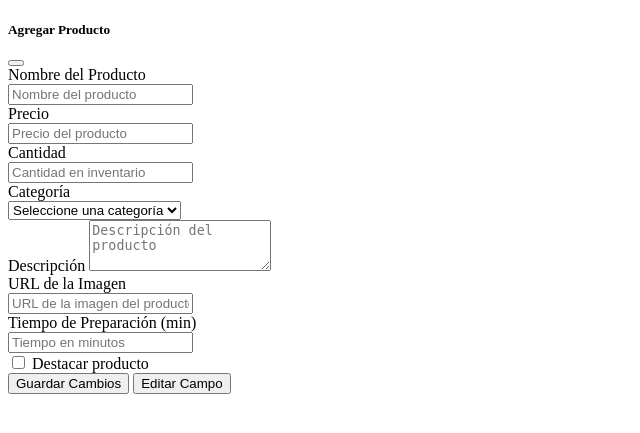
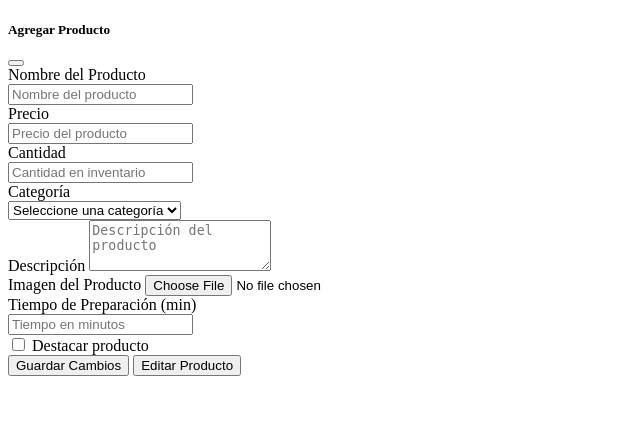
Before and after one commit to Ju-seph/dcarbys, a Flask app: template templates/views/inventario/productos.html in a window 1280 px wide. Shown: the part 49-482 px from the top of the page, without its empty margins (0-640 px from the left). Run offline with Flask 3, Linux system fonts and the light colour scheme; the template is opened without the code that fills it, so the values that code supplies are empty; parts of the project's set-up code (start-up, migrations or seed data) failed here and were passed over.

Commit message:
buscando como guardar imagenes

```diff
--- a/controllers/ctl_productos.py
+++ b/controllers/ctl_productos.py
@@ -1,44 +1,45 @@
-from flask import render_template, session, redirect, url_for, abort,jsonify,json, flash
+from flask import render_template, session, redirect, url_for, abort, jsonify, json, flash
+from werkzeug.utils import secure_filename
+import time
 from database.mongodb import Mongodb
-import controllers.ctl_encrypt as ctl_encrypt
-from controllers.ctl_encrypt import encrypt, decrypt
 from bson.objectid import ObjectId
 from models.Producto import Producto
+import os
 
-import re
+# Configuración de la carpeta de subida
+UPLOAD_FOLDER = 'public/img'
+ALLOWED_EXTENSIONS = {'png', 'jpg', 'jpeg', 'gif'}
 
+# Base de datos
 db = Mongodb().db()
+
+# Verificar si la extensión es válida
+def allowed_file(filename):
+    return '.' in filename and filename.rsplit('.', 1)[1].lower() in ALLOWED_EXTENSIONS
+
 
 def ver_productos(request):
     if request.method == 'POST':
         try:
-            # Obtener todos los productos desde la base de datos
             productos = db.productos.find()
             lista_productos = list(productos)
 
-            # Formatear los datos para ser compatibles con DataTables
             for producto in lista_productos:
-                producto["_id"] = str(producto["_id"])  # Convertir ObjectId a string
+                producto["_id"] = str(producto["_id"])
 
             datos = {"data": lista_productos}
             return json.dumps(datos, default=str), 200
 
         except Exception as e:
-            # Manejar errores y devolver un mensaje
             print(f"Error al obtener los productos: {e}")
             return jsonify({"message": f"Error al obtener los productos: {e}"}), 500
-    else:
-        return jsonify({"message": "Petición Incorrecta"}), 405
 
-
-
+    return jsonify({"message": "Petición Incorrecta"}), 405
 
 
 def save_product(request):
-    # Inicializar el diccionario de respuesta
     response = {"status": "error", "message": "", "data": None}
 
-    # Verificar si el método de la solicitud es POST
     if request.method == 'POST':
         try:
             # Obtener datos del formulario
@@ -48,30 +49,39 @@
             status = request.form.get("u_status")
             categoria = request.form.get("u_categoria")
             descripcion = request.form.get("u_descripcion")
-            imagen_url = request.form.get("u_imagen_url")
             tiempo_preparacion = request.form.get("u_tiempo_preparacion")
             destacado = request.form.get("u_destacado") == 'true'
 
-            # Validar que los campos requeridos no estén vacíos
             if not (nombreProducto and precio and cantidad):
-                response["message"] = "Nombre del producto, precio y cantidad son obligatorios."
+                response["message"] = "Nombre, precio y cantidad son obligatorios."
                 return jsonify(response), 400
 
-            # Validar que el precio sea decimal y la cantidad un entero
             try:
                 precio = float(precio)
                 cantidad = int(cantidad)
             except ValueError:
-                response["message"] = "El precio debe ser un número decimal y la cantidad un número entero."
+                response["message"] = "El precio debe ser un número decimal y la cantidad un entero."
                 return jsonify(response), 400
 
-            # Verificar si el producto ya existe en la base de datos
-            existe = db.productos.find_one({"nombreProducto": nombreProducto})
-            if existe:
-                response["message"] = f"El producto '{nombreProducto}' ya existe."
-                return jsonify(response), 409
+            # Manejar la carga de imagen
+            image_file = request.files.get("u_imagen_producto")
+            if not image_file or not allowed_file(image_file.filename):
+                response["message"] = "Debe cargar una imagen válida (png, jpg, jpeg, gif)."
+                return jsonify(response), 400
 
-            # Crear objeto Producto
+            filename = secure_filename(image_file.filename)
+            save_path = os.path.join(UPLOAD_FOLDER, filename)
+
+            # Evitar sobrescritura
+            if os.path.exists(save_path):
+                base, ext = os.path.splitext(filename)
+                filename = f"{base}_{int(time.time())}{ext}"
+                save_path = os.path.join(UPLOAD_FOLDER, filename)
+
+            image_file.save(save_path)  # Guardar la imagen en el servidor
+            imagen_path = f"/img/{filename}"  # Ruta relativa
+
+            # Crear y guardar el producto
             producto = Producto(
                 nombreProducto=nombreProducto,
                 precio=precio,
@@ -79,27 +89,22 @@
                 status="activo" if not status else status,
                 categoria=categoria,
                 descripcion=descripcion,
-                imagen_url=imagen_url,
+                imagen_path=imagen_path,
                 tiempo_preparacion=tiempo_preparacion,
-                destacado=destacado
+                destacado=destacado,
             )
             producto.createProducto()
-
-            # Guardar el producto en la base de datos
             db.productos.insert_one(producto.getProducto())
 
-            # Producto creado exitosamente
             response["status"] = "success"
             response["message"] = "Producto creado correctamente."
             return jsonify(response), 201
 
         except Exception as e:
-            # Manejar errores y enviar mensaje de error
             print(f"Error al guardar el producto: {e}")
             response["message"] = f"Ocurrió un error al guardar el producto: {e}"
             return jsonify(response), 500
 
-    # Si el método no es POST, devolver error 405
     response["message"] = "Método no permitido."
     return jsonify(response), 405
 
--- a/main.py
+++ b/main.py
@@ -1,21 +1,32 @@
-from flask import Flask, request, render_template
+from flask import Flask, request
+from werkzeug.utils import secure_filename
 import controllers.index as indx
 import controllers.ctl_usuarios as usu
 import controllers.ctl_productos as prod
 from dotenv import load_dotenv
 import os
 
+# Cargar variables de entorno
 load_dotenv()
 
+# Configuración de la aplicación Flask
 app = Flask(__name__, static_folder='public', static_url_path='')
 app.secret_key = os.getenv("KEY")  # Clave secreta desde el archivo .env
 
+# Configuración del directorio de imágenes
+UPLOAD_FOLDER = os.path.join(os.getcwd(), 'public/img')  # Directorio para guardar imágenes
+app.config['UPLOAD_FOLDER'] = UPLOAD_FOLDER
+
+# Crear el directorio de imágenes si no existe
+os.makedirs(app.config['UPLOAD_FOLDER'], exist_ok=True)
+
 @app.after_request
 def after_request(response):
-    response.headers["cache-control"]= "no-cache, no-store, must-revalidate"
+    response.headers["cache-control"] = "no-cache, no-store, must-revalidate"
     return response
 
-@app.route('/',methods=["GET", "POST"])
+# Rutas principales
+@app.route('/', methods=["GET", "POST"])
 def begin():
     return indx.begin(request)
 
@@ -23,8 +34,7 @@
 def save_user():
     return usu.save_user(request)
 
-
-@app.route('/login_usuarios',methods=["GET", "POST"])
+@app.route('/login_usuarios', methods=["GET", "POST"])
 def login_user():
     return usu.login_user(request)
 
@@ -33,36 +43,26 @@
     return usu.logout_user()
 
 # ADMINISTRADOR
-
-# --Ver usuarios desde la administracion--
-
-@app.route('/ver_usuarios',methods=["POST"])
+@app.route('/ver_usuarios', methods=["POST"])
 def ver_usuarios():
     return usu.ver_usuarios(request)
 
-# --Crear usuarios desde la administracion--
-
-@app.route('/save_usuarios',methods=["POST"])
+@app.route('/save_usuarios', methods=["POST"])
 def create_user():
     return usu.create_user(request)
 
-
-
 # PRODUCTOS
-
-@app.route('/productos',methods=["POST"])
+@app.route('/productos', methods=["POST"])
 def ver_productos():
     return prod.ver_productos(request)
 
-@app.route('/save_productos',methods=["POST"])
+@app.route('/save_productos', methods=["POST"])
 def save_product():
     return prod.save_product(request)
 
-
-@app.route('/edit_productos',methods=["POST"])
+@app.route('/edit_productos', methods=["POST"])
 def edit_product():
     return prod.edit_product(request)
-
 
 if __name__ == "__main__":
     # Ejecutar la aplicación Flask
--- a/public/js/productos.js
+++ b/public/js/productos.js
@@ -11,6 +11,7 @@
             { "data": "cantidad", "className": "text-center" },
             { "data": "categoria", "className": "text-center" },
             { "data": "descripcion", "className": "text-center" },
+            { "data": "imagen_path", "className": "text-center" },
             { "data": "tiempo_preparacion", "className": "text-center" },
             {
                 "data": "destacado",
--- a/templates/views/inventario/productos.html
+++ b/templates/views/inventario/productos.html
@@ -24,7 +24,7 @@
                     <h5 class="modal-title" id="productoModalLabel">Agregar Producto</h5>
                     <button type="button" class="btn-close" data-bs-dismiss="modal" aria-label="Close"></button>
                 </div>
-                <form action="post" id="form_producto">
+                <form id="form_producto" enctype="multipart/form-data" method="POST">
                     <div class="modal-body">
                         <div class="row">
                             <!-- Nombre del Producto -->
@@ -76,11 +76,8 @@
 
                             <!-- Imagen -->
                             <div class="mb-4">
-                                <label for="u_imagen_url" class="form-label text-muted">URL de la Imagen</label>
-                                <div class="input-group">
-                                    <span class="input-group-text"><i class="bi bi-image-fill"></i></span>
-                                    <input type="url" class="form-control" id="u_imagen_url" name="u_imagen_url" placeholder="URL de la imagen del producto">
-                                </div>
+                                <label for="u_imagen_path" class="form-label text-muted">Imagen del Producto</label>
+                                <input type="file" class="form-control" id="u_imagen_path" name="u_imagen_path" accept="image/*" required>
                             </div>
 
                             <!-- Tiempo de preparación -->
@@ -101,7 +98,7 @@
                     </div>
                     <div class="modal-footer">
                         <button type="submit" id="btn-guardar-producto" class="btn btn-primary">Guardar Cambios</button>
-                        <button type="submit" id="btn-editar-producto" class="btn btn-success">Editar Campo</button>
+                        <button type="submit" id="btn-editar-producto" class="btn btn-success">Editar Producto</button>
                     </div>
                 </form>
             </div>
@@ -109,7 +106,6 @@
     </div>
 
     <script src="/js/productos.js"></script>
-
     <link rel="stylesheet" href="https://cdnjs.cloudflare.com/ajax/libs/font-awesome/6.0.0-beta3/css/all.min.css">
 
 </div>
```
Also changed, not shown: models/Producto.py (+4 -4 lines).
